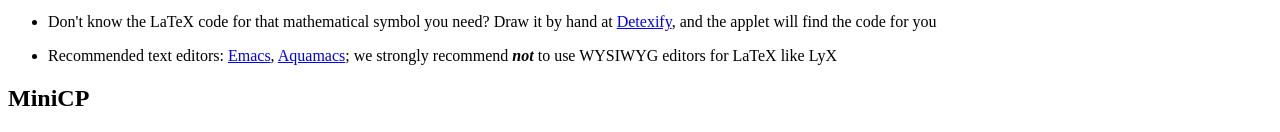
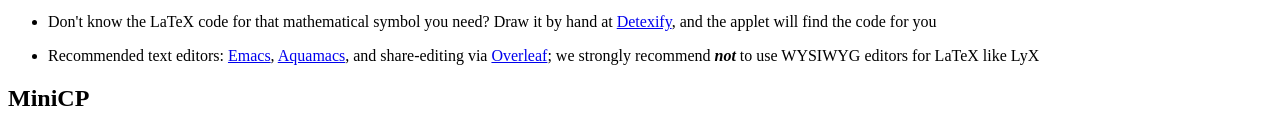
Before and after one commit to Pierre-Flener/Pierre-Flener.github.io, a plain HTML site: page courses/COCP/resources.html in a window 1280 px wide. Shown: the part 1470-1602 px from the top of the page. Drawn offline with Linux system fonts and the light colour scheme.

Commit message:
updated resources.html

```diff
--- a/courses/COCP/resources.html
+++ b/courses/COCP/resources.html
@@ -193,7 +193,8 @@ later.  Here are some LaTeX resources:</p>
 
   <li><p>Recommended text editors: <a
   href="https://www.gnu.org/software/emacs/">Emacs</a>, <a
-  href="https://aquamacs.org/">Aquamacs</a>; we strongly recommend
+  href="https://aquamacs.org/">Aquamacs</a>, and share-editing via <a
+  href="https://www.overleaf.com">Overleaf</a>; we strongly recommend
   <em><strong>not</strong></em> to use WYSIWYG editors for LaTeX like
   LyX</p></li>
 
@@ -222,6 +223,7 @@ teaching framework for CP implemented in Java (free; open-source):</p>
 
 </ul>
 
+<!--
 <h2>Constraint Programming (CP)</h2>
 
 <p>Our <a
@@ -231,6 +233,7 @@ href="https://www.it.uu.se/research/group/optimisation/resources/constraint">lis
 of blogs, archives &amp; libraries, associations, books, conferences
 &amp; workshops, courses &amp; tutorials, journals, solvers &amp;
 languages / libraries, etc</a> on constraint programming.</p>
+-->
 
 <!--
 <h2>Gecode</h2>
@@ -279,7 +282,7 @@ library (version 6.2.0; free; open-source):</p>
 
 <hr>
 <address>
-<!-- hhmts start -->Last modified: Fri Aug 16 16:44:17 CEST 2024 <!-- hhmts end -->
+<!-- hhmts start -->Last modified: Fri Aug 16 17:13:12 CEST 2024 <!-- hhmts end -->
 </address>
 <!-- The following testifies to my ignorance about how to make each -->
 <!-- link to an anchor within this page actually put the line of that -->
```
Also changed, not shown: courses/COCP/demoReport/README.txt, 1 other file.
